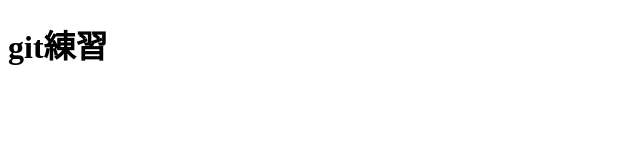
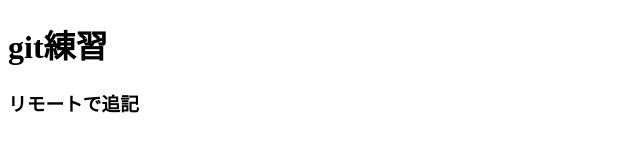
Before and after one commit to ayukoba/git-teams-sample, a plain HTML site: page index.html in a window 1280 px wide. Shown: the whole page, without its empty margins (0-640 px from the left). Drawn offline with Linux system fonts and the light colour scheme.

Commit message:
Update index.html

```diff
--- a/index.html
+++ b/index.html
@@ -8,5 +8,6 @@
 </head>
 <body>
     <h1>git練習</h1>
+    <h3>リモートで追記</h3>
 </body>
 </html>
```
